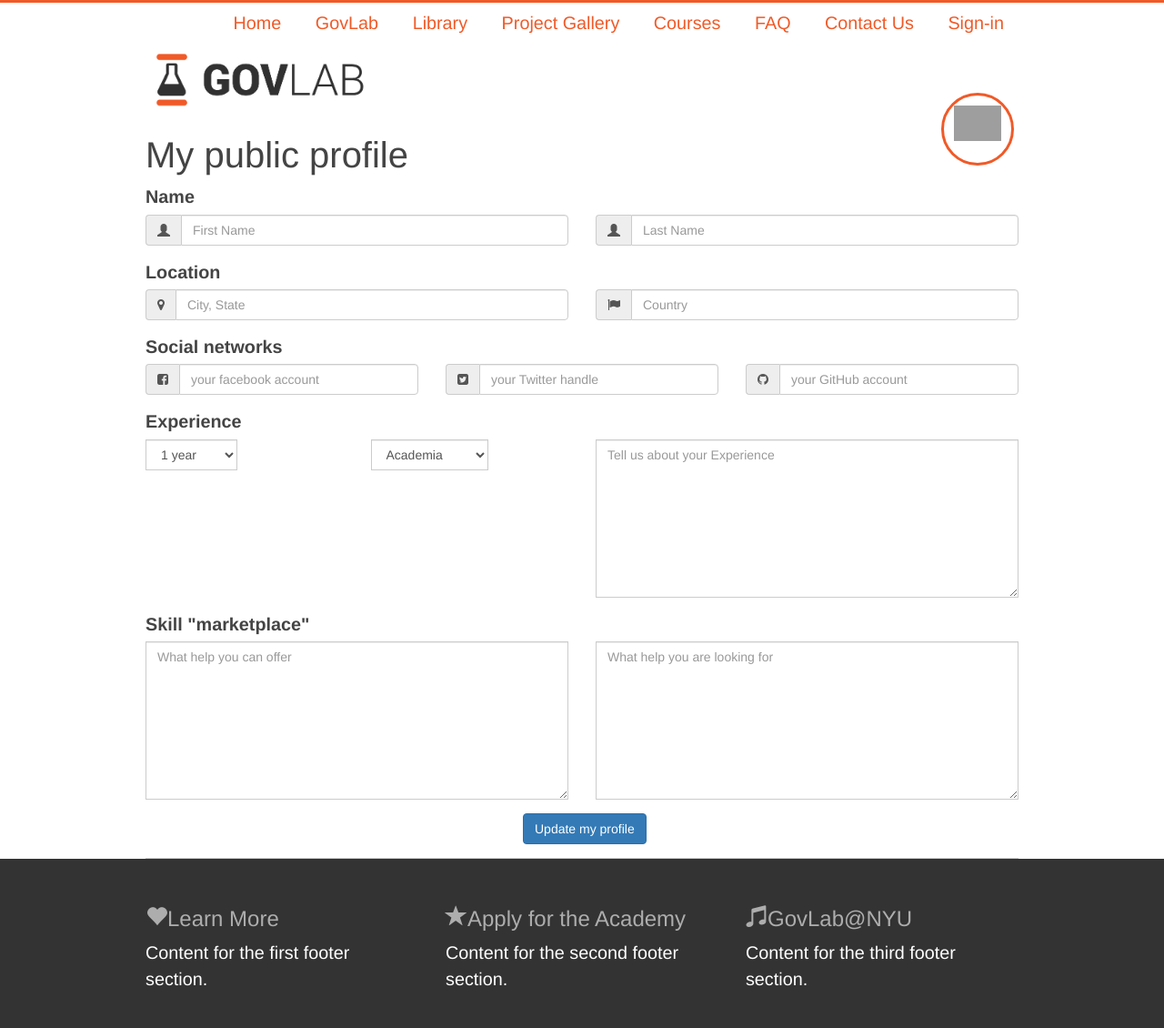
After one commit to sahuguet/govlab-academy, a Python web app: template templates/profile.html in a window 1280 px wide. The commit adds this page. Shown: the whole page at 91% size. Run offline with Jinja, Linux system fonts and the light colour scheme; the template is opened without the code that fills it, so the values that code supplies are empty; some libraries are stand-ins or nearby versions; grey boxes are pictures that could not be loaded.

Commit message:
Adding profile page.

```diff
--- a/app.yaml
+++ b/app.yaml
@@ -1,5 +1,5 @@
 application: govlabacademy
-version: 1
+version: 1-dev
 runtime: python27
 api_version: 1
 threadsafe: yes
@@ -37,6 +37,10 @@ handlers:
   script: account_services.app
   login: required
 
+- url: /profile
+  script: main.app
+  login: required
+
 - url: .*
   script: main.app
 
--- a/css/dashboard.css
+++ b/css/dashboard.css
@@ -3,3 +3,7 @@ width: 40px;
 height: 40px;
 border-radius: 20px;
 }
+
+html {
+	font-size: 18px;
+}
--- a/templates/base.html
+++ b/templates/base.html
@@ -5,12 +5,20 @@
     <meta charset="utf-8">
     <!-- Set the viewport so this responsive site displays correctly on mobile devices -->
     <meta name="viewport" content="width=device-width, initial-scale=1">
+
+    <!-- Extra includes PRE-->
+    {% block extras_pre %}{%endblock %}
+
     <link rel="stylesheet" href="assets/icomoon/style.css"></head>
     <link rel="stylesheet" href="scss/styles.css">
     <link rel="stylesheet" href="css/dashboard.css">
     <script src="includes/modernizr.js"></script> <!-- Modernizr -->
 
+    <!-- Extra includes POST-->
+    {% block extras_post %}{%endblock %}
+
     <title>{% block title %}{% endblock %}</title>
+
 
 </head>
 
@@ -25,7 +33,7 @@
     <a href="faq">FAQ</a>
     <a href="mailto:info-academy@thegovlab.org">Contact Us</a>
     {% if user %}
-    <a href="/"><img class="avatar" alt="{{user.name.givenName}} "src="{{user.thumbnailPhotoUrl|default('assets/silhouette200.png')}}"</a>
+    <a href="/profile"><img class="avatar" alt="{{user.name.givenName}} "src="{{user.thumbnailPhotoUrl|default('assets/silhouette200.png')}}"</a>
     {% else %}
     <a href="{{login_url}}">Sign-in</a>
     {% endif %}
@@ -68,7 +76,7 @@
 
     <!-- Include jQuery and bootstrap JS plugins -->
     <script type="text/javascript" src="includes/jquery/jquery-2.1.0.min.js"></script>
-    <script type="text/javascript" src="scripts.js"></script>
+    <script type="text/javascript" src="includes/scripts.js"></script>
 
 
     <!-- ADD Google Analytics. -->
@@ -84,12 +92,13 @@
 
   <!-- ADD Feedback module. -->
 
-    <!-- Claudio Local Development Scripts -->
+    <!-- Claudio Local Development Scripts
     <script>
     document.write('<script src="http://' + (location.host || 'localhost').split(':')[0] + ':35729/livereload.js?snipver=1"></' + 'script>')
     </script>
     <script type="text/javascript" src="//use.typekit.net/ipr0jtq.js"></script>
     <script type="text/javascript">try{Typekit.load();}catch(e){}</script>
+  -->
 </body>
 
 </html>
--- a/templates/courses.html
+++ b/templates/courses.html
@@ -1,5 +1,5 @@
 {% extends "templates/base.html" %}
-{% block title %}The GovLab Academy{% endblock %}
+{% block title %}The GovLab Academy Courses{% endblock %}
 
 {% block content %}
 
--- a/templates/dashboard.html
+++ b/templates/dashboard.html
@@ -1,5 +1,5 @@
 {% extends "templates/base.html" %}
-{% block title %}The GovLab Academy{% endblock %}
+{% block title %}My Dashboard{% endblock %}
 
 {% block content %}
 
--- a/templates/gallery.html
+++ b/templates/gallery.html
@@ -1,5 +1,5 @@
 {% extends "templates/base.html" %}
-{% block title %}The GovLab Academy{% endblock %}
+{% block title %}The GovLab Academy Project Gallery{% endblock %}
 
 {% block content %}
 
--- a/templates/library.html
+++ b/templates/library.html
@@ -1,5 +1,5 @@
 {% extends "templates/base.html" %}
-{% block title %}The GovLab Academy{% endblock %}
+{% block title %}The GovLab Academy Content Library{% endblock %}
 
 {% block content %}
 
--- /dev/null
+++ b/templates/profile.html
@@ -0,0 +1,119 @@
+{% extends "templates/base.html" %}
+{% block title %}The GovLab Academy{% endblock %}
+{% block extras_pre %}
+<link href="//maxcdn.bootstrapcdn.com/bootstrap/3.2.0/css/bootstrap.min.css" rel="stylesheet">
+<link href="http://maxcdn.bootstrapcdn.com/font-awesome/4.2.0/css/font-awesome.min.css" rel="stylesheet">
+{% endblock %}
+
+{% block content %}
+<section class="b-centered b-content">
+	<h1>My public profile</h1>
+
+<form>
+  <label for="name">Name</label>
+    <div class="row form-group">
+        <div class="col-xs-6">
+            <div class="input-group">
+                <span class="input-group-addon"><span class="glyphicon glyphicon-user"></span></span>
+                <input type="text" class="form-control" placeholder="First Name">
+            </div>
+        </div>
+        <div class="col-xs-6">
+            <div class="input-group">
+            <span class="input-group-addon"><span class="glyphicon glyphicon-user"></span></span>
+            <input type="text" class="form-control" placeholder="Last Name">
+            </div>
+        </div>
+    </div>
+
+    <label for="name">Location</label>
+        <div class="row form-group">
+        <div class="col-xs-6">
+            <div class="input-group">
+                <span class="input-group-addon"><i class="fa fa-map-marker"></i></span>
+                <input type="text" class="form-control" placeholder="City, State">
+            </div>
+        </div>
+        <div class="col-xs-6">
+            <div class="input-group">
+            <span class="input-group-addon"><i class="fa fa-flag"></i></span></span>
+            <input type="text" class="form-control" placeholder="Country">
+            </div>
+        </div>
+    </div>
+
+    <label for="name">Social networks</label>
+    <div class="row form-group">
+        <div class="col-xs-4">
+            <div class="input-group">
+                <span class="input-group-addon"><i class="fa fa-facebook-square"></i></span>
+                <input type="text" class="form-control" placeholder="your facebook account">
+            </div>
+        </div>
+        <div class="col-xs-4">
+            <div class="input-group">
+            <span class="input-group-addon"><i class="fa fa-twitter-square"></i></span>
+            <input type="text" class="form-control" placeholder="your Twitter handle">
+            </div>
+        </div>
+            <div class="col-xs-4">
+            <div class="input-group">
+            <span class="input-group-addon"><i class="fa fa-github"></i></span>
+            <input type="text" class="form-control" placeholder="your GitHub account">
+            </div>
+        </div>
+    </div>
+
+<label for="name">Experience</label>
+        <div class="row form-group">
+        <div class="col-xs-3">
+            <div class="input-group">
+              <select class="form-control">
+               <option>1 year</option>
+         <option>2 years</option>
+         <option>3 years</option>
+         <option>4 years</option>
+         <option>5+ years</option>
+        </select>
+            </div>
+        </div>
+        <div class="col-xs-3">
+            <div class="input-group">
+            <select class="form-control">
+               <option>Academia</option>
+               <option>Industry</option>
+               <option>Public Sector</option>
+               <option>Entrepreneur</option>
+        </select>
+            </div>
+            </div>
+        <div class="col-xs-6">
+            <div class="input-group">
+            <textarea class="form-control" cols="80" rows="8" placeholder="Tell us about your Experience"></textarea>
+        </div>
+    </div>
+  </div>
+
+  <label for="name">Skill "marketplace"</label>
+        <div class="row form-group">
+        <div class="col-xs-6">
+            <div class="input-group">
+               <textarea class="form-control" cols="80" rows="8" placeholder="What help you can offer"></textarea>
+            </div>
+        </div>
+        <div class="col-xs-6">
+            <div class="input-group">
+               <textarea class="form-control" cols="80" rows="8" placeholder="What help you are looking for"></textarea>
+            </div>
+        </div>
+    </div>
+
+<div class="row form-group col-xs-offset-5 col-xs-2">
+            <button type="submit" class="btn btn-primary">Update my profile</button>
+        </div>
+
+</form>
+
+    </section>
+
+{% endblock %}
```
Also changed, not shown: main.py (+11 -2 lines).
